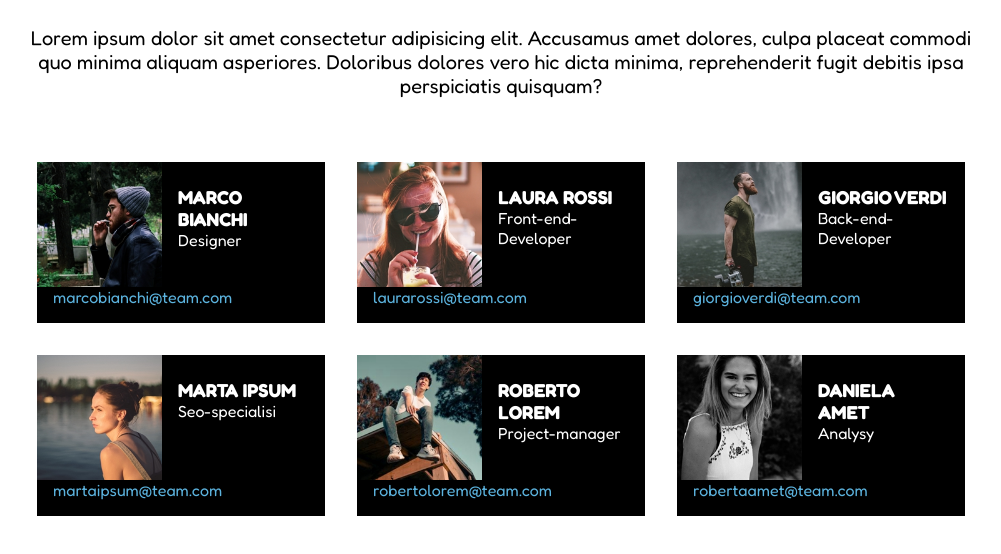
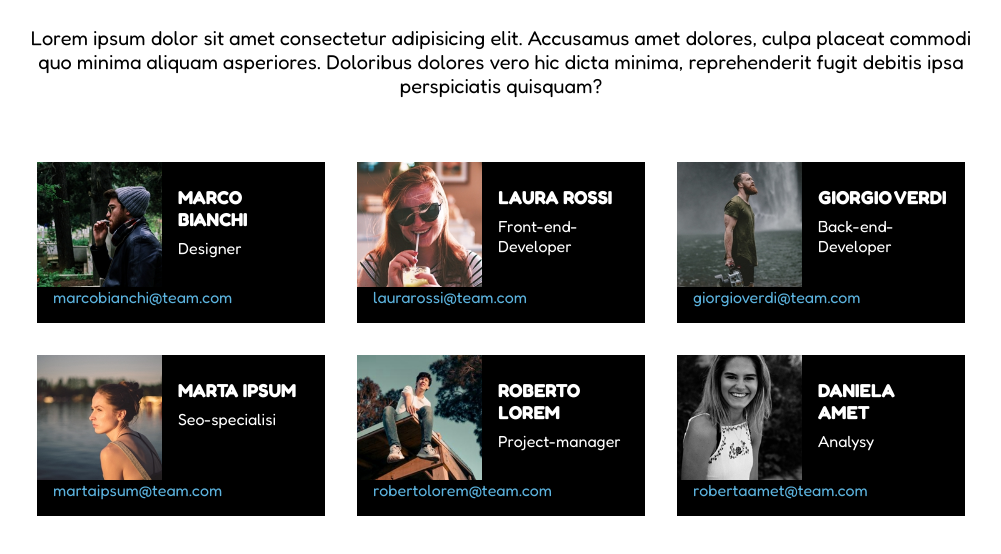
Before and after one commit to RobertoSimonini/html-css-float-cards, a plain HTML site: page index.html in a window 1280 px wide. Shown: the part 118-672 px from the top of the page, without its empty margins (139-1140 px from the left). Drawn offline with Linux system fonts and the light colour scheme.

Commit message:
changed cards internal formatting

```diff
--- a/css/style.css
+++ b/css/style.css
@@ -62,15 +62,11 @@ a {
     padding-top: 0.5rem;
 }
 
+.job {
+    padding: 0.5rem;
+}
 
 
 
 
 /* utils  */
-
-
-
-
-
-
-/* Cards  */
```
